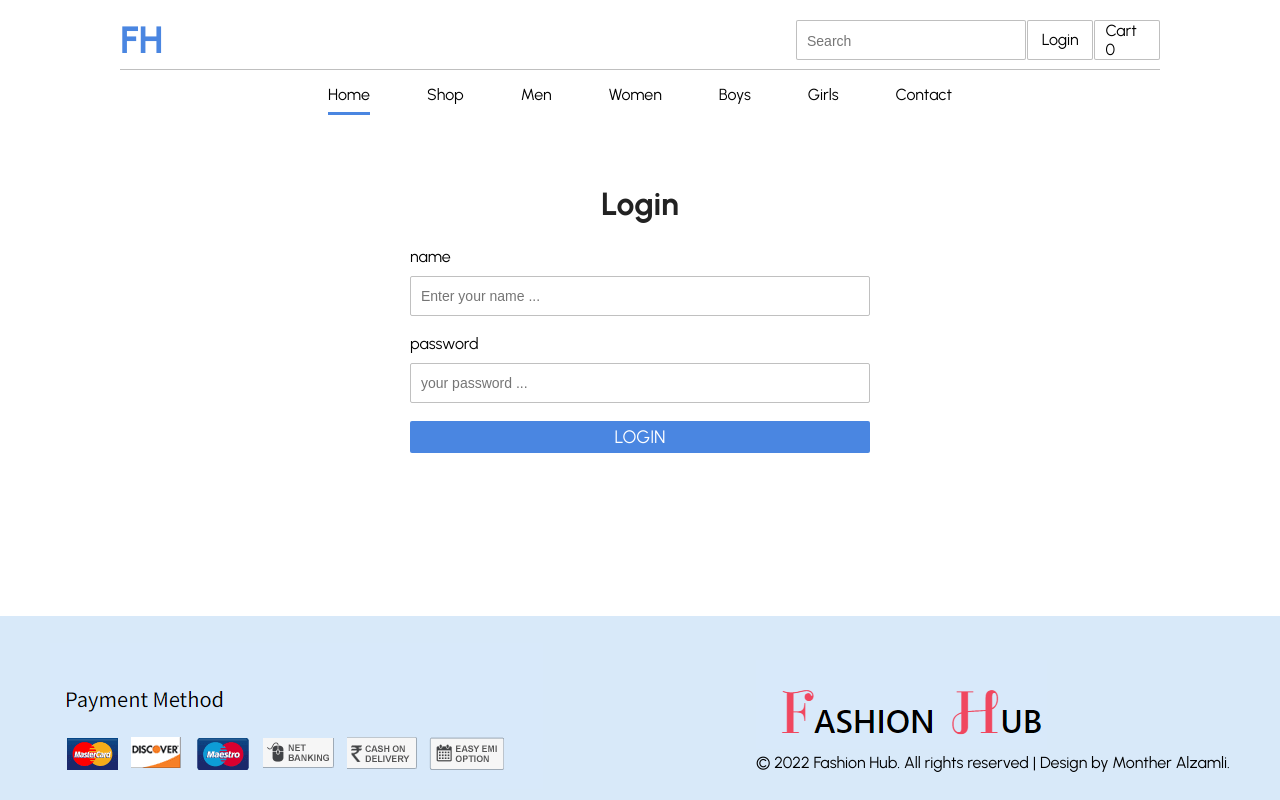
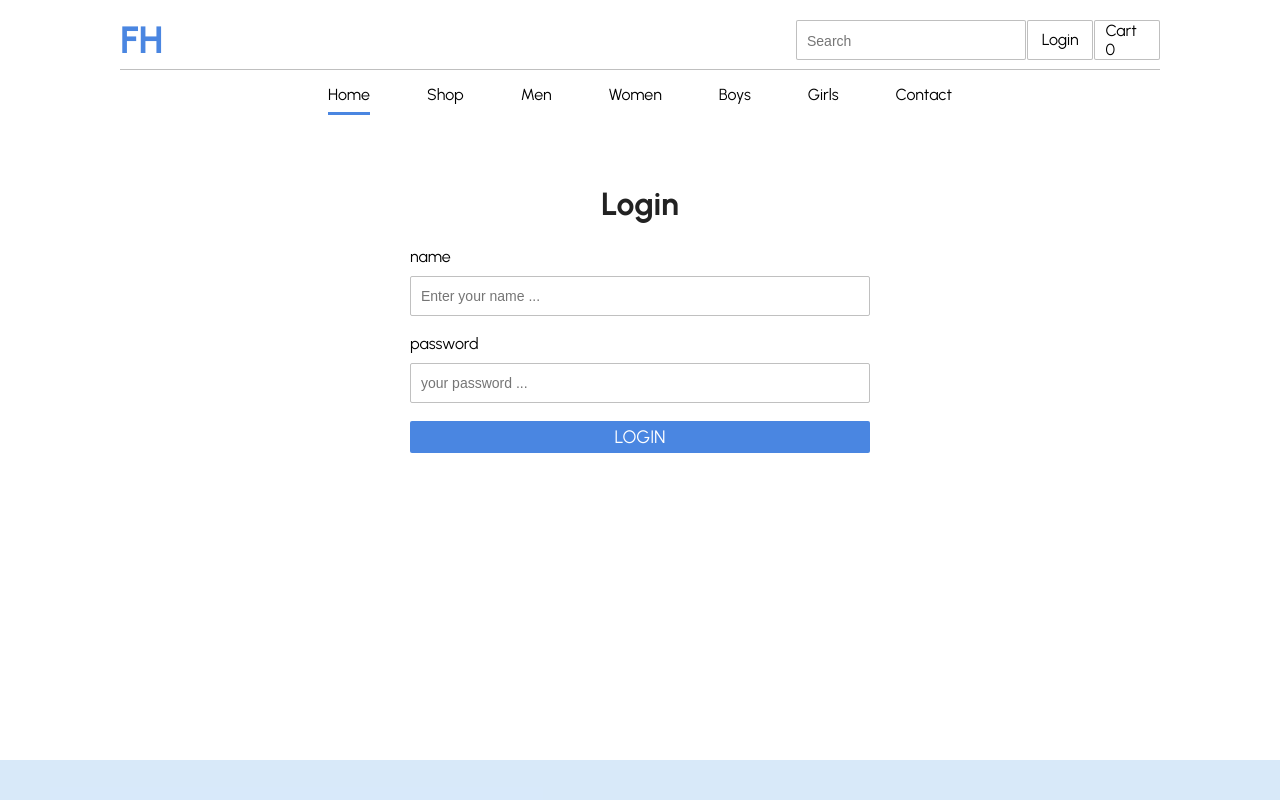
Before and after one commit to MontherIsmail/Fashion-Hub, a React (Create React App) app in the folder client/: page /login in a window 1280 px wide. Shown: the top 800 px of the page. Built offline with nearby package versions, Linux system fonts and the light colour scheme; no server answers.

Commit message:
edit footer style Relates #63

```diff
--- a/client/src/App.css
+++ b/client/src/App.css
@@ -10,9 +10,9 @@ body {
 }
 #root {
   position: relative;
+  min-height: 100vh;
   display: flex;
   flex-direction: column;
-  justify-content: center;
 }
 
 :root {
@@ -567,7 +567,9 @@ footer {
   padding: 50px;
   height: 200px;
   position: absolute;
+  left: 0;
   bottom: -20%;
+  right: 0;
   width: 100%;
   background-color: var(--footer-color);
 }
```
